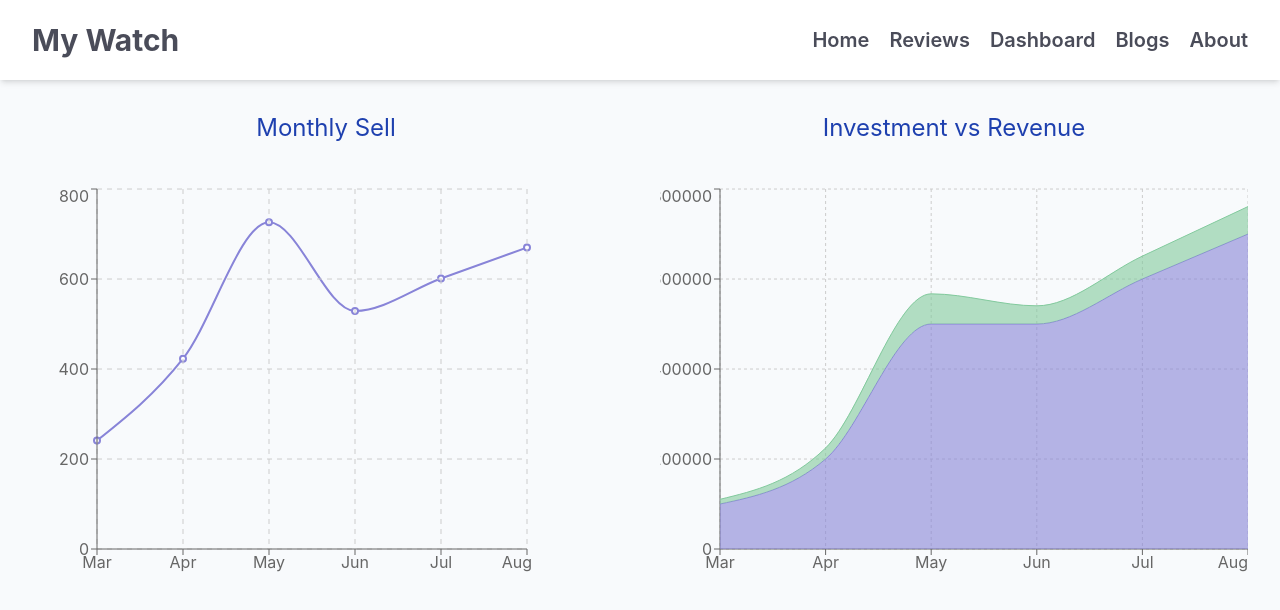
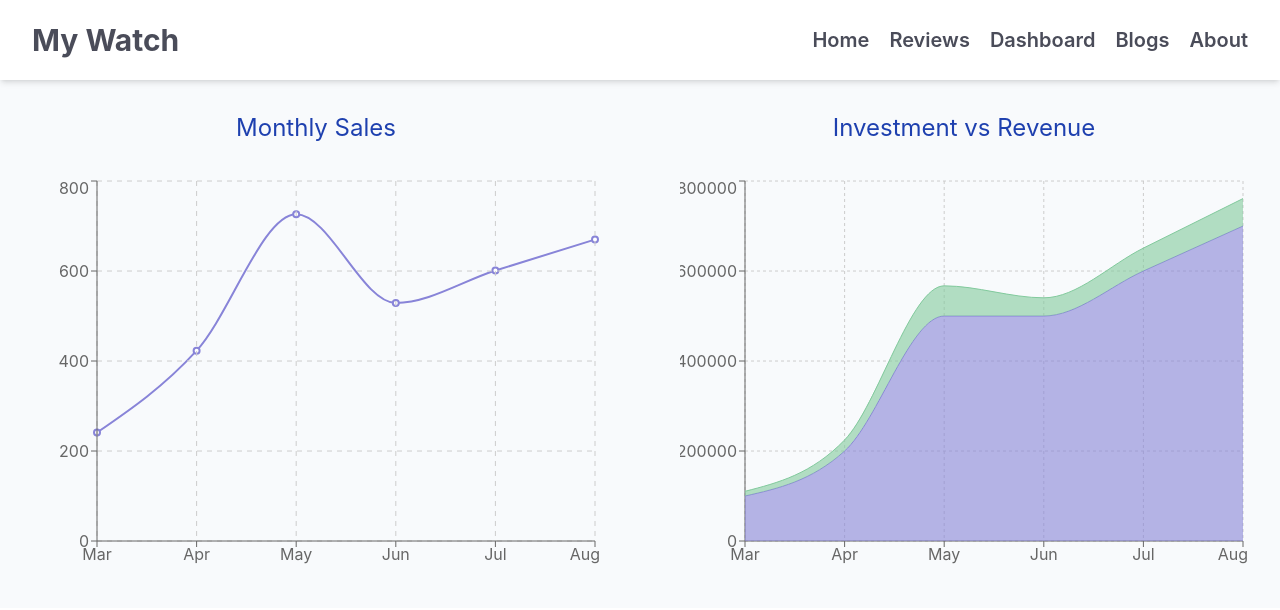
Before and after one commit to mdsaifullah-wd/my-watch, a React (Create React App) app: page /dashboard in a window 1280 px wide. Shown: the top 610 px of the page. Built offline with nearby package versions, Linux system fonts and the light colour scheme.

Commit message:
fix UI styles

```diff
--- a/src/components/Banner/Banner.js
+++ b/src/components/Banner/Banner.js
@@ -2,21 +2,21 @@ import React from 'react';
 
 const Banner = () => {
   return (
-    <section className='grid md:grid-cols-2 gap-10 items-center max-w-7xl mx-auto p-8 h-[calc(100vh-80px)]'>
-      <div className='font-bold text-5xl'>
+    <section className='grid md:grid-cols-2 gap-10 items-center max-w-7xl mx-auto p-8 md:h-[calc(100vh-80px)]'>
+      <div className='font-bold text-center md:text-left text-4xl md:text-5xl order-2 md:order-1'>
         <h2 className='mb-2'>The Home for the </h2>
         <h2 className='text-primary mb-10'>Greatest Collections</h2>
-        <p className='text-xl text-zinc-500'>
+        <p className='text-lg md:text-xl text-zinc-500'>
           MyWatch is home to the greatest collection of pre-owned luxury
           watches, all certified as authentic and Collector Quality. Find your
           dream watch on the leading marketplace for luxury watches.
         </p>
       </div>
-      <div>
+      <div className='order-1 md:order-2'>
         <img
           src='https://pngimg.com/uploads/watches/watches_PNG101452.png'
           alt='Watch'
-          className='w-3/4 ml-auto'
+          className='w-3/4 mx-auto md:mx-0 md:ml-auto'
         />
       </div>
     </section>
--- a/src/components/CustomAreaChart/CustomAreaChart.js
+++ b/src/components/CustomAreaChart/CustomAreaChart.js
@@ -11,17 +11,8 @@ import {
 
 const CustomAreaChart = ({ data }) => {
   return (
-    <ResponsiveContainer width='100%' height='100%'>
-      <AreaChart
-        width={200}
-        height={60}
-        data={data}
-        margin={{
-          top: 5,
-          right: 0,
-          left: 0,
-          bottom: 5,
-        }}>
+    <ResponsiveContainer width='100%' height={400}>
+      <AreaChart data={data}>
         <CartesianGrid strokeDasharray='3 3' />
         <XAxis dataKey='month' />
         <YAxis />
--- a/src/components/Dashboard/Dashboard.js
+++ b/src/components/Dashboard/Dashboard.js
@@ -11,13 +11,19 @@ const Dashboard = () => {
   }, []);
 
   return (
-    <section className='grid md:grid-cols-2 gap-10 items-center max-w-7xl mx-auto p-8'>
-      <h2 className='text-2xl text-blue-800 text-center'>Monthly Sell</h2>
-      <h2 className='text-2xl text-blue-800 text-center'>
-        Investment vs Revenue
-      </h2>
-      <CustomLineChart data={data} key={data.month}></CustomLineChart>
-      <CustomAreaChart data={data} key={data.month}></CustomAreaChart>
+    <section className='grid md:grid-cols-2 gap-20 items-center max-w-7xl mx-auto p-8'>
+      <div>
+        <h2 className='text-2xl text-blue-800 text-center mb-8'>
+          Monthly Sales
+        </h2>
+        <CustomLineChart data={data} key={data.month}></CustomLineChart>
+      </div>
+      <div>
+        <h2 className='text-2xl text-blue-800 text-center mb-8'>
+          Investment vs Revenue
+        </h2>
+        <CustomAreaChart data={data} key={data.month}></CustomAreaChart>
+      </div>
     </section>
   );
 };
--- a/src/components/FrontPageReviews/FrontPageReviews.js
+++ b/src/components/FrontPageReviews/FrontPageReviews.js
@@ -7,7 +7,7 @@ const FrontPageReviews = () => {
   const navigate = useNavigate();
   return (
     <section className='pb-20'>
-      <h2 className='font-bold text-4xl text-center text-primary my-10'>
+      <h2 className='font-bold text-3xl md:text-4xl text-center text-primary mt-10 md:mb-10'>
         Hear from Our Customers!
       </h2>
       <div className='grid md:grid-cols-3 gap-10 max-w-7xl mx-auto p-8 mb-8'>
--- a/src/components/LineChart/CustomLineChart.js
+++ b/src/components/LineChart/CustomLineChart.js
@@ -3,6 +3,7 @@ import {
   CartesianGrid,
   Line,
   LineChart,
+  ResponsiveContainer,
   Tooltip,
   XAxis,
   YAxis,
@@ -10,13 +11,15 @@ import {
 
 const CustomLineChart = ({ data }) => {
   return (
-    <LineChart width={500} height={400} data={data}>
+    <ResponsiveContainer width='100%' height={400}>
+      <LineChart data={data}>
         <Line type='monotone' dataKey='sell' stroke='#8884d8' strokeWidth={2} />
         <CartesianGrid stroke='#ccc' strokeDasharray='5 5' />
         <XAxis dataKey='month' />
         <YAxis />
         <Tooltip />
       </LineChart>
+    </ResponsiveContainer>
   );
 };
 
--- a/src/components/Reviews/Reviews.js
+++ b/src/components/Reviews/Reviews.js
@@ -6,7 +6,7 @@ const Reviews = () => {
   const [reviews] = useReviews();
   return (
     <section className='pb-20'>
-      <h2 className='font-bold text-5xl text-primary text-center my-10'>
+      <h2 className='font-bold text-4xl md:text-5xl text-primary text-center my-10'>
         Customer Review
       </h2>
       <div className='grid md:grid-cols-3 gap-10 max-w-7xl mx-auto p-8'>
```
Lines whose indentation alone changed are shown as unchanged.
